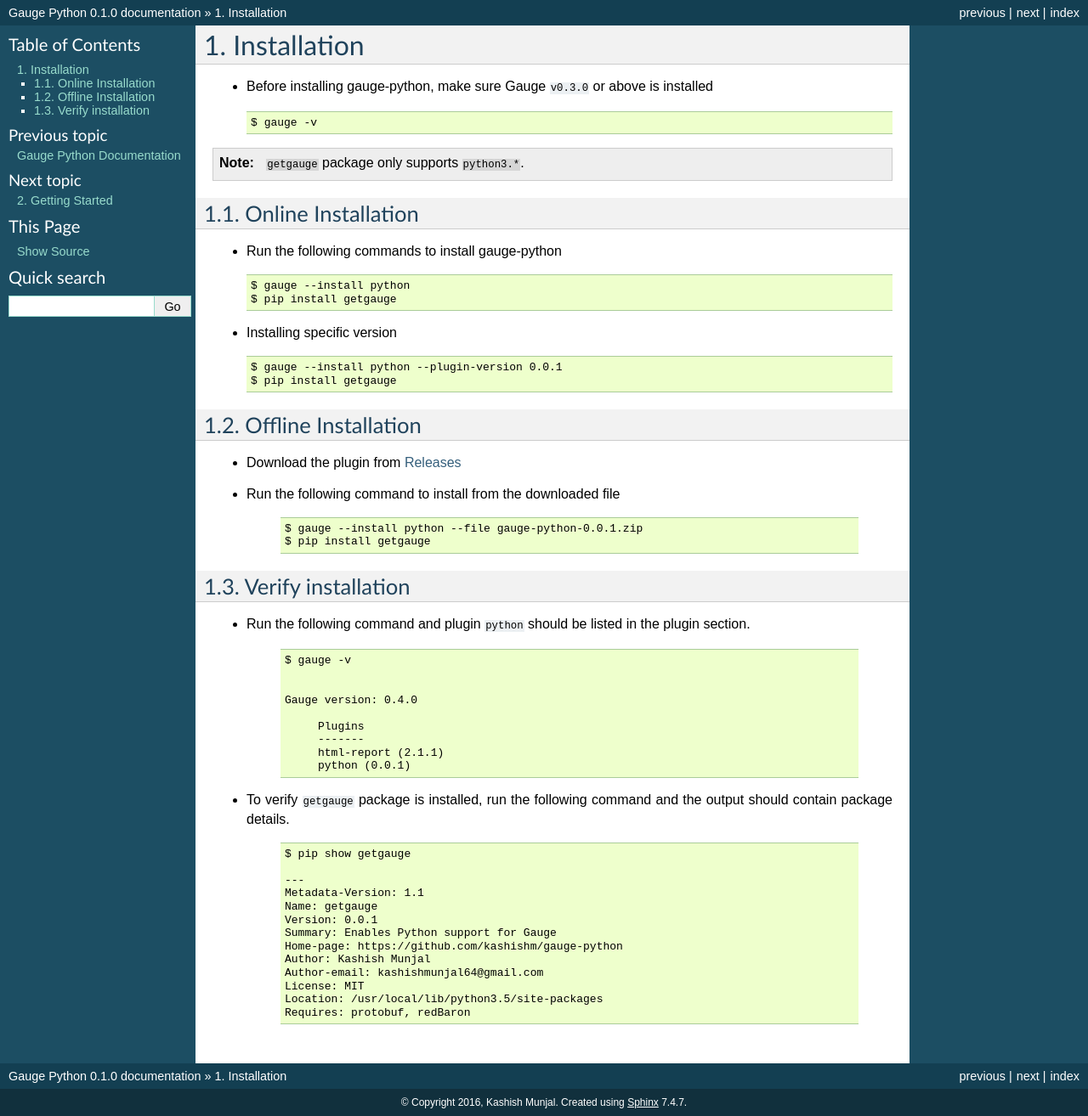
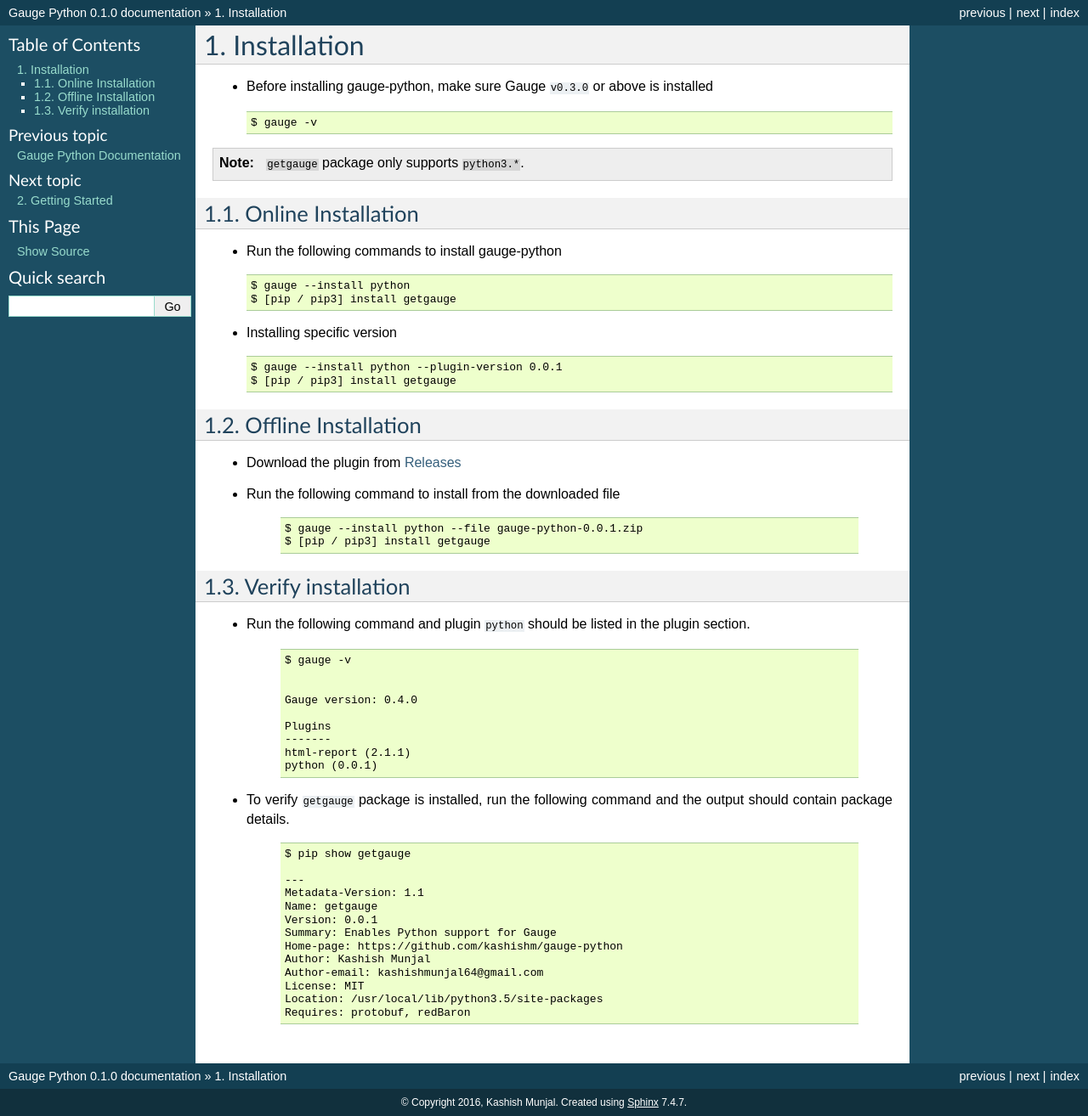
Before and after one commit to getgauge/gauge-python, a Sphinx documentation site: the page built from docs/source/installation.rst, in a window 1280 px wide. Shown: the whole page at 85% size. Built offline with Sphinx 7.4.7, drawn with Linux system fonts in a browser that asks for light colours.

Commit message:
Updating docs

```diff
--- a/docs/source/installation.rst
+++ b/docs/source/installation.rst
@@ -22,14 +22,14 @@
    ::
 
         $ gauge --install python
-        $ pip install getgauge
+        $ [pip / pip3] install getgauge
 
 -  Installing specific version
 
    ::
 
        $ gauge --install python --plugin-version 0.0.1
-       $ pip install getgauge
+       $ [pip / pip3] install getgauge
 
 Offline Installation
 ~~~~~~~~~~~~~~~~~~~~
@@ -42,7 +42,7 @@
    ::
 
        $ gauge --install python --file gauge-python-0.0.1.zip
-       $ pip install getgauge
+       $ [pip / pip3] install getgauge
 
 
 
@@ -58,10 +58,10 @@
 
        Gauge version: 0.4.0
 
-            Plugins
-            -------
-            html-report (2.1.1)
-            python (0.0.1)
+       Plugins
+       -------
+       html-report (2.1.1)
+       python (0.0.1)
 
 
 - To verify ``getgauge`` package is installed, run the following command and the output should contain package details.
```
